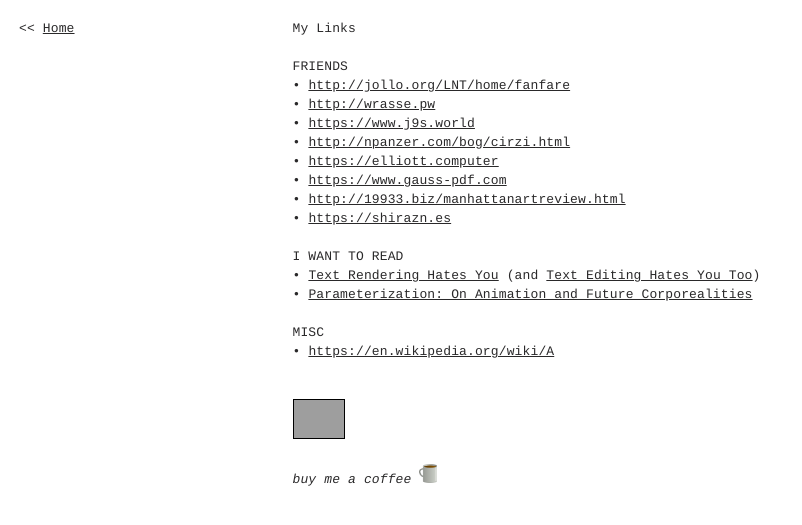
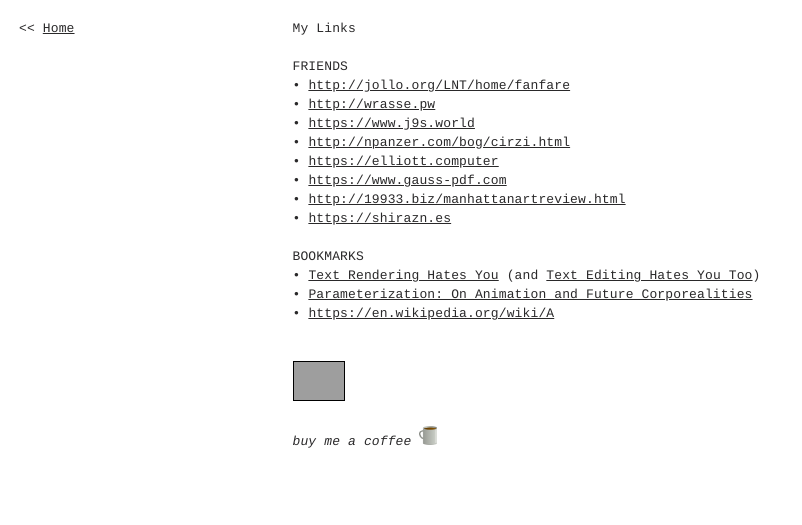
Before and after one commit to beccasinventory/live, a Jekyll site: the page built from pages/_posts/2021-05-08-my-links.md, in a window 1280 px wide. Shown: the top 525 px of the page, without its empty margins (0-802 px from the left). Built offline with Jekyll 4.4.1, drawn with Linux system fonts in a browser that asks for light colours; a script that is not in the unit is left out; grey boxes are pictures that could not be loaded.

Commit message:
Update Pages “2021-05-08-my-links”

```diff
--- a/pages/_posts/2021-05-08-my-links.md
+++ b/pages/_posts/2021-05-08-my-links.md
@@ -14,11 +14,9 @@ FRIENDS\
 • <http://19933.biz/manhattanartreview.html>\
 • <https://shirazn.es>
 
-I WANT TO READ\
+BOOKMARKS\
 • [Text Rendering Hates You](https://gankra.github.io/blah/text-hates-you) (and [Text Editing Hates You Too](https://lord.io/text-editing-hates-you-too)[](https://lord.io/text-editing-hates-you-too))\
-• [Parameterization: On Animation and Future Corporealities](https://journal.animationstudies.org/elizaveta-shneyderman-parameterization-on-animation-and-future-corporealities/)
-
-MISC\
+• [Parameterization: On Animation and Future Corporealities](https://journal.animationstudies.org/elizaveta-shneyderman-parameterization-on-animation-and-future-corporealities/)\
 • <https://en.wikipedia.org/wiki/A>
 
 <a href="https://gossipsweb.net"><br><img src="https://gossipsweb.net/images/twwmwh-lime.jpg" alt="This website was made with hands." style="width: auto; height: 38px; border: 1px solid #000; display: inline-block;"/></a>
```
